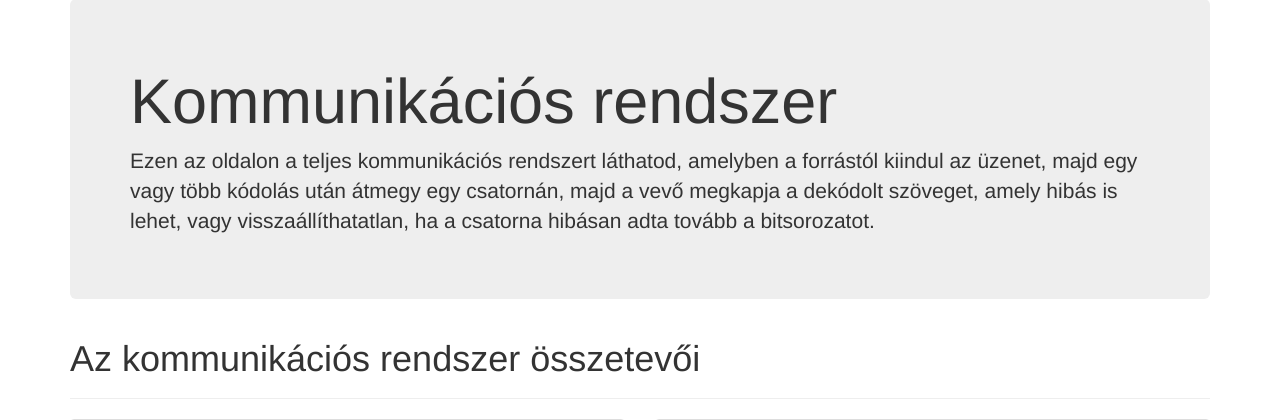
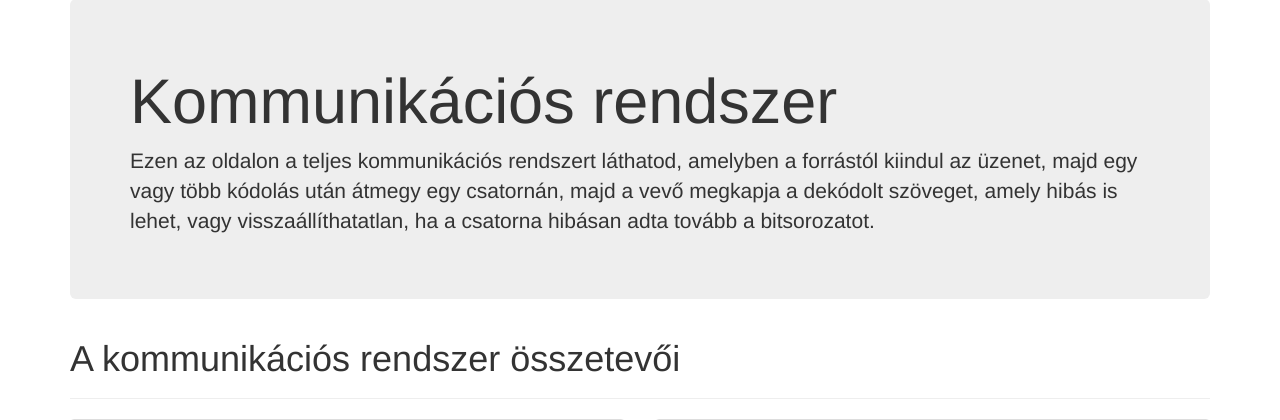
Before and after one commit to horvatha/sources, a Django app: template templates/sources/chain.html in a window 1280 px wide. Shown: the part 71-491 px from the top of the page. Run offline with Django 3.2, Linux system fonts and the light colour scheme; the template is opened without the code that fills it, so the values that code supplies are empty; some libraries are stand-ins or nearby versions.

Commit message:
Hungarian definit article was wrong

```diff
--- a/templates/sources/chain.html
+++ b/templates/sources/chain.html
@@ -16,7 +16,7 @@ visszaállíthatatlan, ha a csatorna hibásan adta tovább a bitsorozatot.
 
 {% block content %}
    <div class="page-header">
-      <h1>Az kommunikációs rendszer összetevői</h1>
+      <h1>A kommunikációs rendszer összetevői</h1>
    </div>
    <div class="row">
      <div class="col-md-6">
--- a/templates/sources/sourcestat_detail.html
+++ b/templates/sources/sourcestat_detail.html
@@ -114,7 +114,7 @@
      </table>
    </div>
 
-   <p><a class="btn btn-primary btn-lg" role="button" href="{% url "simple_chain" id code_number 0 %}">Az kommunikációs rendszer vizsgálata &raquo;</a></p>
+   <p><a class="btn btn-primary btn-lg" role="button" href="{% url "simple_chain" id code_number 0 %}">A kommunikációs rendszer vizsgálata &raquo;</a></p>
 
 {% else %}
   <div class="page-header">
```
